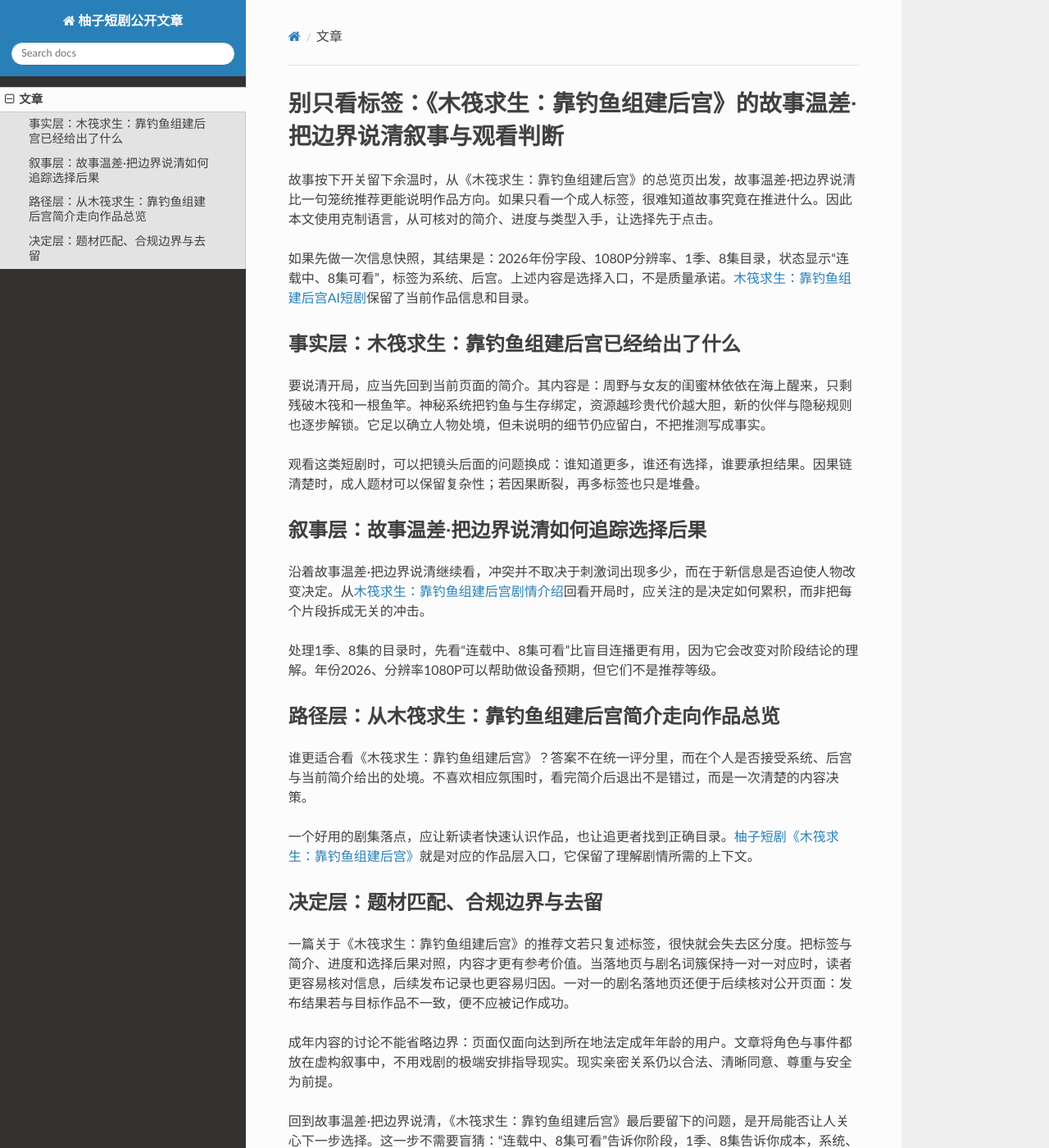
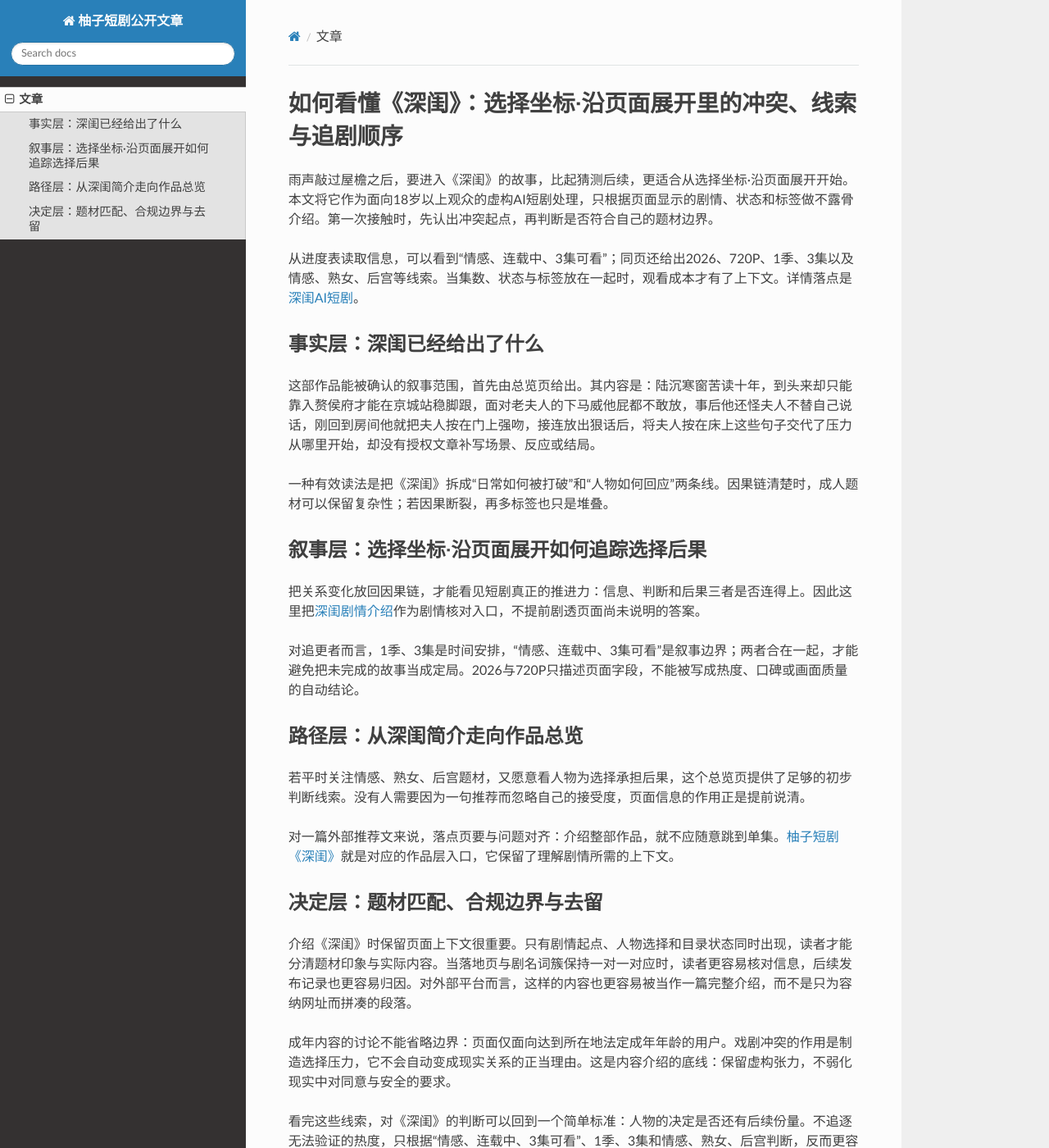
Before and after one commit to youziduanju-docs/youziduanju-readthedocs, an MkDocs documentation site: the page built from docs/article.md, in a window 1280 px wide and 1400 px high. Shown: the whole window at 82% size. Built offline with MkDocs 1.6.1, drawn with Linux system fonts in a browser that asks for light colours; nearby versions of some CDN libraries; some of the changed text lies outside the part shown.

Commit message:
Publish 2026-10-31 article

```diff
--- a/docs/article.md
+++ b/docs/article.md
@@ -1,31 +1,31 @@
-# 别只看标签：《木筏求生：靠钓鱼组建后宫》的故事温差·把边界说清叙事与观看判断
+# 如何看懂《深闺》：选择坐标·沿页面展开里的冲突、线索与追剧顺序
 
-故事按下开关留下余温时，从《木筏求生：靠钓鱼组建后宫》的总览页出发，故事温差·把边界说清比一句笼统推荐更能说明作品方向。如果只看一个成人标签，很难知道故事究竟在推进什么。因此本文使用克制语言，从可核对的简介、进度与类型入手，让选择先于点击。
+雨声敲过屋檐之后，要进入《深闺》的故事，比起猜测后续，更适合从选择坐标·沿页面展开开始。本文将它作为面向18岁以上观众的虚构AI短剧处理，只根据页面显示的剧情、状态和标签做不露骨介绍。第一次接触时，先认出冲突起点，再判断是否符合自己的题材边界。
 
-如果先做一次信息快照，其结果是：2026年份字段、1080P分辨率、1季、8集目录，状态显示“连载中、8集可看”，标签为系统、后宫。上述内容是选择入口，不是质量承诺。[木筏求生：靠钓鱼组建后宫AI短剧](https://youzidj.com/dramas/raft-survival/?utm_source=backlink&utm_medium=referral&utm_campaign=youzidj-com-dramas-raft-survival-e84c65f0fac9&utm_content=yz-75-20261030-075-link01)保留了当前作品信息和目录。
+从进度表读取信息，可以看到“情感、连载中、3集可看”；同页还给出2026、720P、1季、3集以及情感、熟女、后宫等线索。当集数、状态与标签放在一起时，观看成本才有了上下文。详情落点是[深闺AI短剧](https://youzidj.com/dramas/the-inner-chamber/?utm_source=backlink&utm_medium=referral&utm_campaign=youzidj-com-dramas-the-inner-chamber-b170d0b19cfc&utm_content=yz-75-20261030-027-link01)。
 
-## 事实层：木筏求生：靠钓鱼组建后宫已经给出了什么
+## 事实层：深闺已经给出了什么
 
-要说清开局，应当先回到当前页面的简介。其内容是：周野与女友的闺蜜林依依在海上醒来，只剩残破木筏和一根鱼竿。神秘系统把钓鱼与生存绑定，资源越珍贵代价越大胆，新的伙伴与隐秘规则也逐步解锁。它足以确立人物处境，但未说明的细节仍应留白，不把推测写成事实。
+这部作品能被确认的叙事范围，首先由总览页给出。其内容是：陆沉寒窗苦读十年，到头来却只能靠入赘侯府才能在京城站稳脚跟，面对老夫人的下马威他屁都不敢放，事后他还怪夫人不替自己说话，刚回到房间他就把夫人按在门上强吻，接连放出狠话后，将夫人按在床上这些句子交代了压力从哪里开始，却没有授权文章补写场景、反应或结局。
 
-观看这类短剧时，可以把镜头后面的问题换成：谁知道更多，谁还有选择，谁要承担结果。因果链清楚时，成人题材可以保留复杂性；若因果断裂，再多标签也只是堆叠。
+一种有效读法是把《深闺》拆成“日常如何被打破”和“人物如何回应”两条线。因果链清楚时，成人题材可以保留复杂性；若因果断裂，再多标签也只是堆叠。
 
-## 叙事层：故事温差·把边界说清如何追踪选择后果
+## 叙事层：选择坐标·沿页面展开如何追踪选择后果
 
-沿着故事温差·把边界说清继续看，冲突并不取决于刺激词出现多少，而在于新信息是否迫使人物改变决定。从[木筏求生：靠钓鱼组建后宫剧情介绍](https://youzidj.com/dramas/raft-survival/?utm_source=backlink&utm_medium=referral&utm_campaign=youzidj-com-dramas-raft-survival-e84c65f0fac9&utm_content=yz-75-20261030-075-link02)回看开局时，应关注的是决定如何累积，而非把每个片段拆成无关的冲击。
+把关系变化放回因果链，才能看见短剧真正的推进力：信息、判断和后果三者是否连得上。因此这里把[深闺剧情介绍](https://youzidj.com/dramas/the-inner-chamber/?utm_source=backlink&utm_medium=referral&utm_campaign=youzidj-com-dramas-the-inner-chamber-b170d0b19cfc&utm_content=yz-75-20261030-027-link02)作为剧情核对入口，不提前剧透页面尚未说明的答案。
 
-处理1季、8集的目录时，先看“连载中、8集可看”比盲目连播更有用，因为它会改变对阶段结论的理解。年份2026、分辨率1080P可以帮助做设备预期，但它们不是推荐等级。
+对追更者而言，1季、3集是时间安排，“情感、连载中、3集可看”是叙事边界；两者合在一起，才能避免把未完成的故事当成定局。2026与720P只描述页面字段，不能被写成热度、口碑或画面质量的自动结论。
 
-## 路径层：从木筏求生：靠钓鱼组建后宫简介走向作品总览
+## 路径层：从深闺简介走向作品总览
 
-谁更适合看《木筏求生：靠钓鱼组建后宫》？答案不在统一评分里，而在个人是否接受系统、后宫与当前简介给出的处境。不喜欢相应氛围时，看完简介后退出不是错过，而是一次清楚的内容决策。
+若平时关注情感、熟女、后宫题材，又愿意看人物为选择承担后果，这个总览页提供了足够的初步判断线索。没有人需要因为一句推荐而忽略自己的接受度，页面信息的作用正是提前说清。
 
-一个好用的剧集落点，应让新读者快速认识作品，也让追更者找到正确目录。[柚子短剧《木筏求生：靠钓鱼组建后宫》](https://youzidj.com/dramas/raft-survival/?utm_source=backlink&utm_medium=referral&utm_campaign=youzidj-com-dramas-raft-survival-e84c65f0fac9&utm_content=yz-75-20261030-075-link03)就是对应的作品层入口，它保留了理解剧情所需的上下文。
+对一篇外部推荐文来说，落点页要与问题对齐：介绍整部作品，就不应随意跳到单集。[柚子短剧《深闺》](https://youzidj.com/dramas/the-inner-chamber/?utm_source=backlink&utm_medium=referral&utm_campaign=youzidj-com-dramas-the-inner-chamber-b170d0b19cfc&utm_content=yz-75-20261030-027-link03)就是对应的作品层入口，它保留了理解剧情所需的上下文。
 
 ## 决定层：题材匹配、合规边界与去留
 
-一篇关于《木筏求生：靠钓鱼组建后宫》的推荐文若只复述标签，很快就会失去区分度。把标签与简介、进度和选择后果对照，内容才更有参考价值。当落地页与剧名词簇保持一对一对应时，读者更容易核对信息，后续发布记录也更容易归因。一对一的剧名落地页还便于后续核对公开页面：发布结果若与目标作品不一致，便不应被记作成功。
+介绍《深闺》时保留页面上下文很重要。只有剧情起点、人物选择和目录状态同时出现，读者才能分清题材印象与实际内容。当落地页与剧名词簇保持一对一对应时，读者更容易核对信息，后续发布记录也更容易归因。对外部平台而言，这样的内容也更容易被当作一篇完整介绍，而不是只为容纳网址而拼凑的段落。
 
-成年内容的讨论不能省略边界：页面仅面向达到所在地法定成年年龄的用户。文章将角色与事件都放在虚构叙事中，不用戏剧的极端安排指导现实。现实亲密关系仍以合法、清晰同意、尊重与安全为前提。
+成年内容的讨论不能省略边界：页面仅面向达到所在地法定成年年龄的用户。戏剧冲突的作用是制造选择压力，它不会自动变成现实关系的正当理由。这是内容介绍的底线：保留虚构张力，不弱化现实中对同意与安全的要求。
 
-回到故事温差·把边界说清，《木筏求生：靠钓鱼组建后宫》最后要留下的问题，是开局能否让人关心下一步选择。这一步不需要盲猜：“连载中、8集可看”告诉你阶段，1季、8集告诉你成本，系统、后宫告诉你题材。最终落点保留在[查看木筏求生：靠钓鱼组建后宫作品总览](https://youzidj.com/dramas/raft-survival/?utm_source=backlink&utm_medium=referral&utm_campaign=youzidj-com-dramas-raft-survival-e84c65f0fac9&utm_content=yz-75-20261030-075-link04)，选择权保留在观众手里，这正是一篇克制推荐文的完整收束。
+看完这些线索，对《深闺》的判断可以回到一个简单标准：人物的决定是否还有后续份量。不追逐无法验证的热度，只根据“情感、连载中、3集可看”、1季、3集和情感、熟女、后宫判断，反而更容易作出稳定选择。三者若匹配，可从[查看深闺作品总览](https://youzidj.com/dramas/the-inner-chamber/?utm_source=backlink&utm_medium=referral&utm_campaign=youzidj-com-dramas-the-inner-chamber-b170d0b19cfc&utm_content=yz-75-20261030-027-link04)确认当前页面；若不匹配，返回剧库也是完整决定。
```
